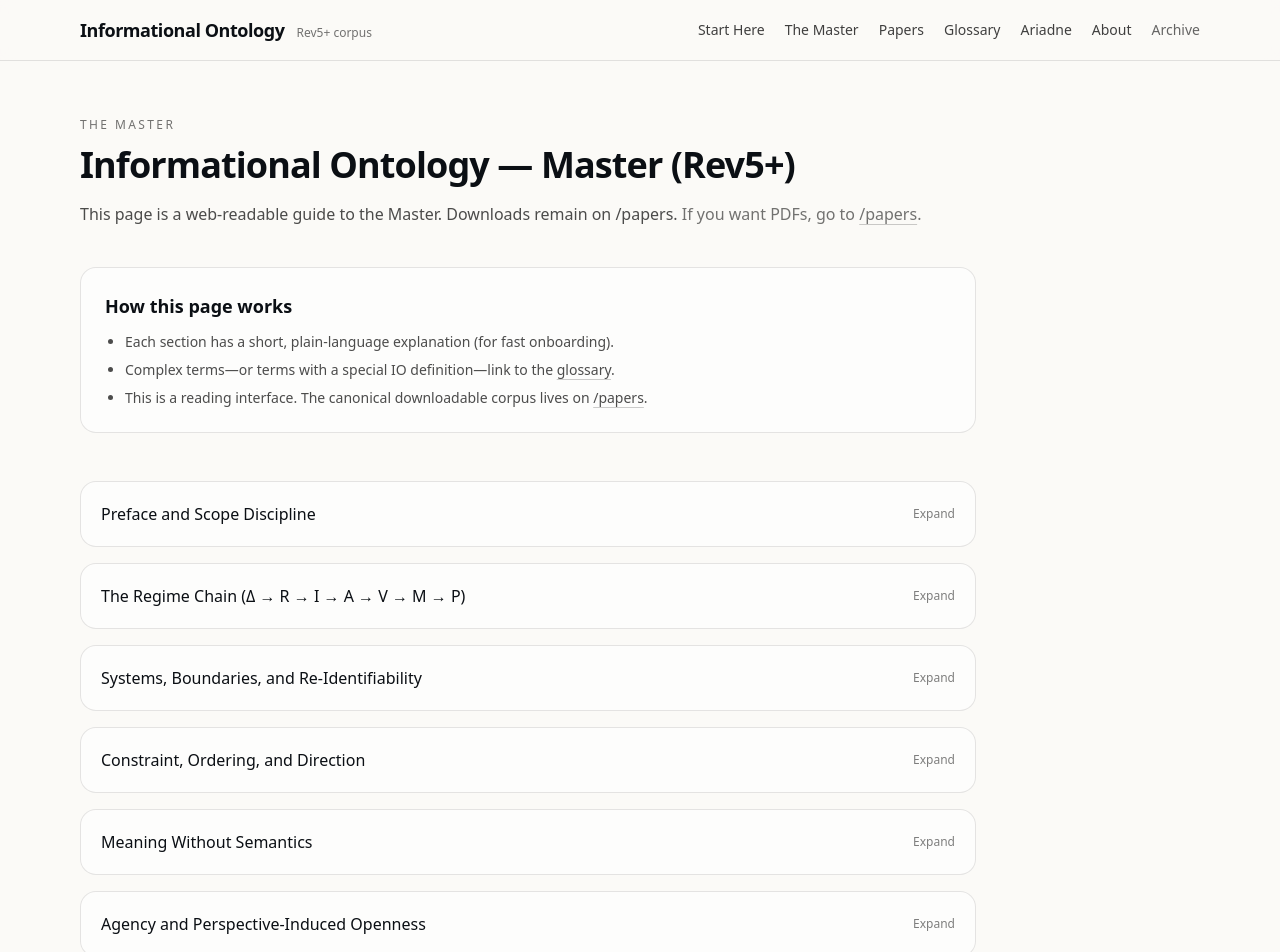
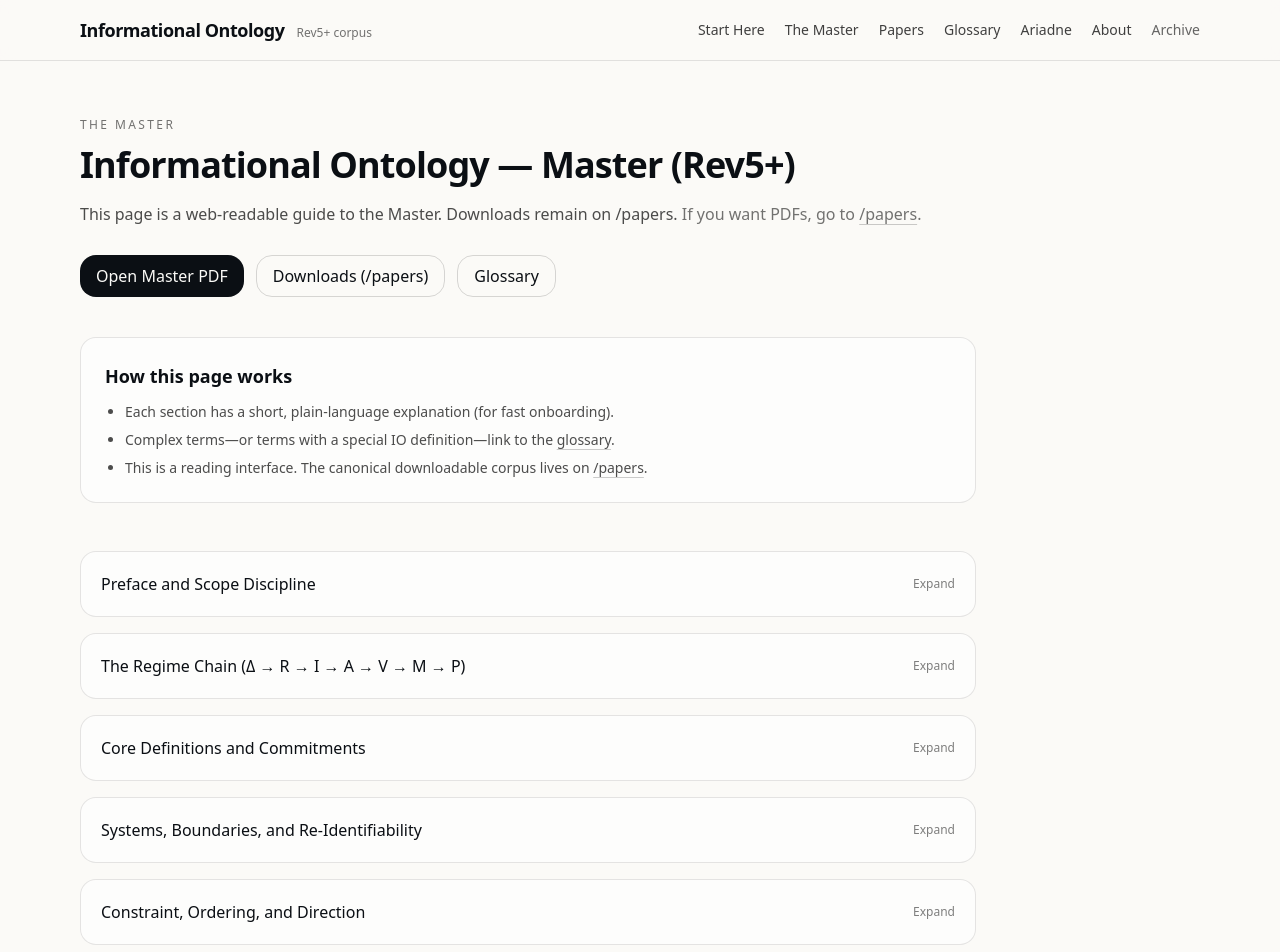
Before and after one commit to MindsEye69/information-ontology-site, a Next.js app: page /master in a window 1280 px wide. Shown: the top 952 px of the page. Built offline with nearby package versions, Linux system fonts and the light colour scheme.

Commit message:
Master Page work

```diff
--- a/app/master/page.tsx
+++ b/app/master/page.tsx
@@ -1,7 +1,11 @@
 import Link from "next/link";
 import outline from "@/content/master-outline.json";
 
-type Section = { id: string; title: string; lay: string; terms?: string[] };
+type Section = { id: string; title: string; lay: string; terms?: string[]; page_start?: number | null };
+
+function slugify(s: string) {
+  return s.toLowerCase().trim().replace(/\s+/g, "-");
+}
 
 function GlossaryLinks({ terms }: { terms?: string[] }) {
   if (!terms || terms.length === 0) return null;
@@ -10,7 +14,7 @@ function GlossaryLinks({ terms }: { terms?: string[] }) {
       {terms.map((t) => (
         <Link
           key={t}
-          href={`/glossary#${encodeURIComponent(t.toLowerCase().replace(/\s+/g, "-"))}`}
+          href={`/glossary#${encodeURIComponent(slugify(t))}`}
           className="no-underline text-xs rounded-full border border-black/15 px-3 py-1 text-black/65 hover:text-black"
         >
           {t}
@@ -22,6 +26,8 @@ function GlossaryLinks({ terms }: { terms?: string[] }) {
 
 export default function MasterPage() {
   const sections = (outline as any).sections as Section[];
+  const sourcePdf = (outline as any).source_pdf as string | undefined;
+
   return (
     <div className="mx-auto max-w-6xl px-4 py-14">
       <div className="max-w-4xl">
@@ -29,6 +35,7 @@ export default function MasterPage() {
         <h1 className="mt-3 text-3xl md:text-4xl font-semibold tracking-tight">
           {(outline as any).title}
         </h1>
+
         <p className="mt-4 text-black/70 leading-relaxed">
           {(outline as any).note}{" "}
           <span className="text-black/55">
@@ -39,6 +46,31 @@ export default function MasterPage() {
             .
           </span>
         </p>
+
+        <div className="mt-7 flex flex-wrap gap-3">
+          {sourcePdf ? (
+            <a
+              href={sourcePdf}
+              className="no-underline inline-flex items-center rounded-2xl px-4 py-2 bg-ink text-paper"
+              target="_blank"
+              rel="noreferrer"
+            >
+              Open Master PDF
+            </a>
+          ) : null}
+          <Link
+            href="/papers"
+            className="no-underline inline-flex items-center rounded-2xl px-4 py-2 border border-black/15"
+          >
+            Downloads (/papers)
+          </Link>
+          <Link
+            href="/glossary"
+            className="no-underline inline-flex items-center rounded-2xl px-4 py-2 border border-black/15"
+          >
+            Glossary
+          </Link>
+        </div>
 
         <div className="mt-10 rounded-2xl border border-black/10 bg-white/60 p-6">
           <h2 className="text-lg font-semibold">How this page works</h2>
@@ -59,7 +91,12 @@ export default function MasterPage() {
           {sections.map((s) => (
             <details key={s.id} className="group rounded-2xl border border-black/10 bg-white/60 p-5">
               <summary className="cursor-pointer list-none flex items-center justify-between gap-4">
-                <span className="text-base font-medium">{s.title}</span>
+                <div className="flex flex-col">
+                  <span className="text-base font-medium">{s.title}</span>
+                  {typeof s.page_start === "number" ? (
+                    <span className="mt-1 text-xs text-black/45">Starts on PDF page {s.page_start}</span>
+                  ) : null}
+                </div>
                 <span className="text-xs text-black/50 group-open:hidden">Expand</span>
                 <span className="text-xs text-black/50 hidden group-open:inline">Collapse</span>
               </summary>
@@ -70,7 +107,7 @@ export default function MasterPage() {
                 <div className="rounded-xl border border-black/10 bg-paper p-4">
                   <p className="text-xs uppercase tracking-[0.2em] text-black/50">Canonical text</p>
                   <p className="mt-2 text-sm text-black/65">
-                    (Placeholder) We will embed the relevant Master section text here, or provide a structured excerpt view.
+                    (Next step) Paste the canonical section text here as a web-readable excerpt, or link to a per-section reader page.
                   </p>
                 </div>
 
@@ -82,6 +119,10 @@ export default function MasterPage() {
             </details>
           ))}
         </div>
+
+        <p className="mt-10 text-xs text-black/45">
+          Outline source: {(outline as any).extraction === "toc-extracted" ? "extracted from the Master PDF table of contents" : "temporary fallback outline"}.
+        </p>
       </div>
     </div>
   );
--- a/content/master-outline.json
+++ b/content/master-outline.json
@@ -1,6 +1,8 @@
 {
   "title": "Informational Ontology \u2014 Master (Rev5+)",
   "note": "This page is a web-readable guide to the Master. Downloads remain on /papers.",
+  "source_pdf": "/papers/2-informational-ontology-master.pdf",
+  "extraction": "fallback",
   "sections": [
     {
       "id": "preface",
@@ -10,7 +12,8 @@
         "scope discipline",
         "canonical",
         "downstream"
-      ]
+      ],
+      "page_start": null
     },
     {
       "id": "regime-chain",
@@ -21,7 +24,19 @@
         "\u0394",
         "salience",
         "purpose"
-      ]
+      ],
+      "page_start": null
+    },
+    {
+      "id": "definitions",
+      "title": "Core Definitions and Commitments",
+      "lay": "The minimal commitments the ontology makes, and how to read its claims.",
+      "terms": [
+        "difference",
+        "constraint",
+        "regime"
+      ],
+      "page_start": null
     },
     {
       "id": "systems",
@@ -31,7 +46,8 @@
         "system",
         "boundary",
         "re-identifiability"
-      ]
+      ],
+      "page_start": null
     },
     {
       "id": "constraint",
@@ -41,7 +57,8 @@
         "constraint",
         "ordering",
         "direction"
-      ]
+      ],
+      "page_start": null
     },
     {
       "id": "meaning",
@@ -50,7 +67,8 @@
       "terms": [
         "meaning",
         "semantics"
-      ]
+      ],
+      "page_start": null
     },
     {
       "id": "agency",
@@ -59,7 +77,8 @@
       "terms": [
         "agency",
         "openness"
-      ]
+      ],
+      "page_start": null
     },
     {
       "id": "ethics",
@@ -68,7 +87,8 @@
       "terms": [
         "ethics",
         "responsibility"
-      ]
+      ],
+      "page_start": null
     },
     {
       "id": "appendices",
@@ -77,7 +97,8 @@
       "terms": [
         "degeneracy",
         "closure"
-      ]
+      ],
+      "page_start": null
     }
   ]
 }
```
Also changed, not shown: public/papers/README.txt.
